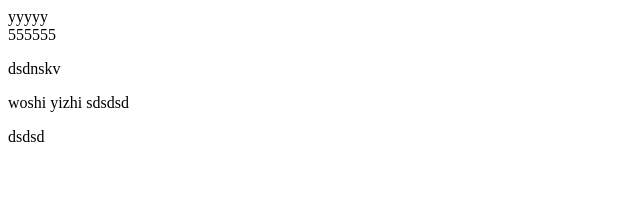
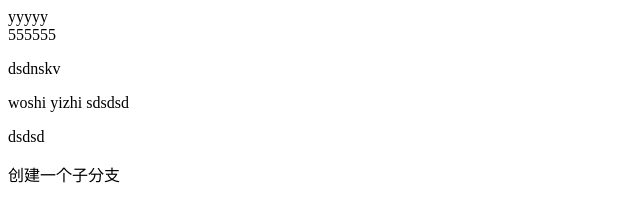
Before and after one commit to 504706799/504706799, a plain HTML site: page index.html in a window 1280 px wide. Shown: the whole page, without its empty margins (0-640 px from the left). Drawn offline with Linux system fonts and the light colour scheme.

Commit message:
创建一个子分支

```diff
--- a/index.html
+++ b/index.html
@@ -11,8 +11,7 @@
 		<div id="dd">
 			woshi yizhi sdsdsd
 		</div>
-
-
 		<p>dsdsd</p>
+		<div>创建一个子分支</div>
 	</body>
 </html>
```
